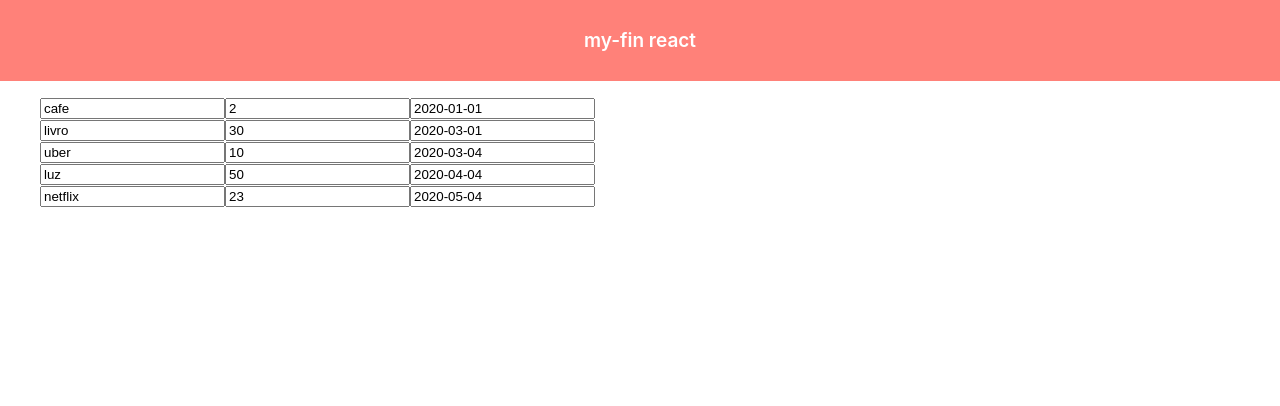
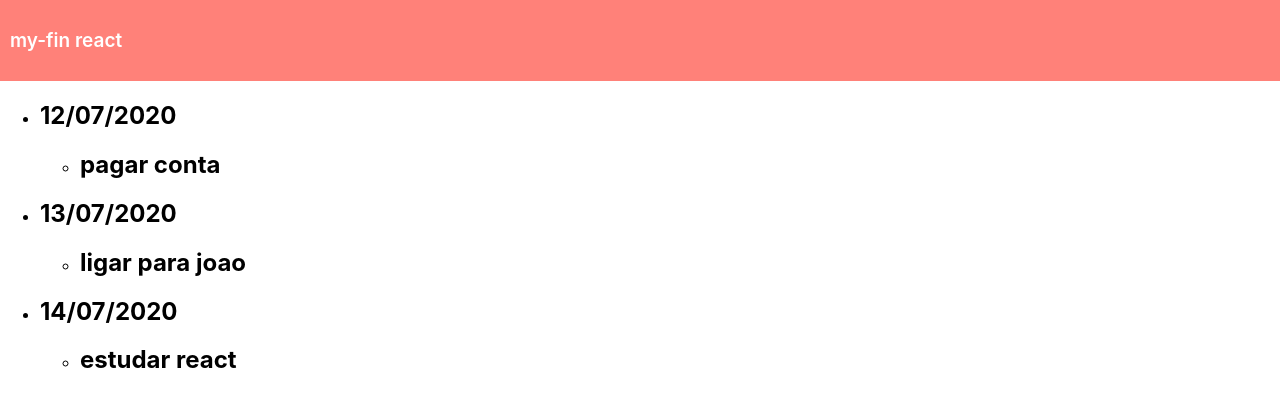
Before and after one commit to ltreze/myfin-front, a React (Create React App) app: page / in a window 1280 px wide. Shown: the top 406 px of the page. Built offline with nearby package versions, Linux system fonts and the light colour scheme.

Commit message:
cards, week, day

```diff
--- /dev/null
+++ b/src/card.js
@@ -0,0 +1,11 @@
+import React from "react";
+
+const Card = ({ card }) => {
+  return (
+    <div>
+      <h2>{card.description}</h2>
+    </div>
+  );
+};
+
+export default Card;
--- /dev/null
+++ b/src/day.js
@@ -0,0 +1,21 @@
+import React from "react";
+import Card from "./card";
+
+function formatDate(day){
+  return day.day + "/" + day.month.toString().padStart(2, '0') + "/" + day.year;
+}
+
+const Day = ({ day }) => (
+  <div>
+    <h2>{formatDate(day)}</h2>
+      <ul>
+        {day.cards.map(item => (
+          <li>
+            <Card card={item}/>
+          </li>
+        ))}
+      </ul>
+  </div>
+);
+
+export default Day;
--- a/src/header.js
+++ b/src/header.js
@@ -4,7 +4,7 @@ const Header = ({ onBack, title }) => (
   <div style={{backgroundColor: "#ff8179", borderBottomColor: "#ff4e3f"}}>
     <div style={{padding: 10, paddingVertical: 5, alignItems: 'center', flexDirection: 'row', minHeight: 50}}>
       <div style={{flex: 1, order: 2}}>
-        <h3 style={{fontSize: 19, fontWeight: '600', textAlign: 'center', color: 'white'}}>{title}</h3>
+        <h3 style={{fontSize: 19, fontWeight: '600', textAlign: 'left', color: 'white'}}>{title}</h3>
       </div>
     </div>
   </div>
--- a/src/home.js
+++ b/src/home.js
@@ -1,13 +1,16 @@
 import React from "react";
-import Transacoes from "./transacao-list";
+import Transacoes from "./transacoes";
+import Week from "./week"
 
 class Home extends React.Component {
   state = {
     transacoes: [],
+    days: [],
     loading: true
   };
   componentDidMount() {
     this.getTransacoes();
+    this.getDays();
   }
 
   async getTransacoes() {
@@ -21,10 +24,18 @@ class Home extends React.Component {
     this.setState({ transacoes: [...results], loading: false });
   }
 
+  async getDays() {
+    const days = [
+      { day: 12, month: 7, year: 2020, cards:[ { description: "pagar conta"} ] },
+      { day: 13, month: 7, year: 2020, cards:[ { description: "ligar para joao"} ] },
+      { day: 14, month: 7, year: 2020, cards:[ { description: "estudar react"} ] }];
+
+    this.setState({ days: [...days], loading: false });
+  }
+
   render() {
-    return (
-          <Transacoes transacoes={this.state.transacoes} />
-    );
+    //return ( <Transacoes transacoes={this.state.transacoes} /> );
+    return ( <Week days={this.state.days} /> );
   }
 }
 
--- a/src/transacao-item.js
+++ b/src/transacao.js
@@ -1,6 +1,6 @@
 import React from "react";
 
-const Transacao = ({ item: transacao }) => {
+const Transacao = ({ transacao }) => {
   return (
     <div id={`${transacao.id}`}>
       <input type="text" defaultValue={`${transacao.descricao}`} />
--- a/src/transacao-list.js
+++ b/src/transacoes.js
@@ -1,10 +1,10 @@
 import React from "react";
-import TransacaoItem from "./transacao-item";
+import Transacao from "./transacao";
 
 const ComplexList = ({ transacoes }) => (
   <ul>
     {transacoes.map(item => (
-      <TransacaoItem item={item}/>
+      <Transacao transacao={item}/>
     ))}
   </ul>
 );
--- /dev/null
+++ b/src/week.js
@@ -0,0 +1,12 @@
+import React from "react";
+import Day from "./day"
+
+const Week = ({ days }) => (
+  <ul>
+    {days.map(item => (
+      <li><Day day={item}/></li>
+    ))}
+  </ul>
+);
+
+export default Week;
```
